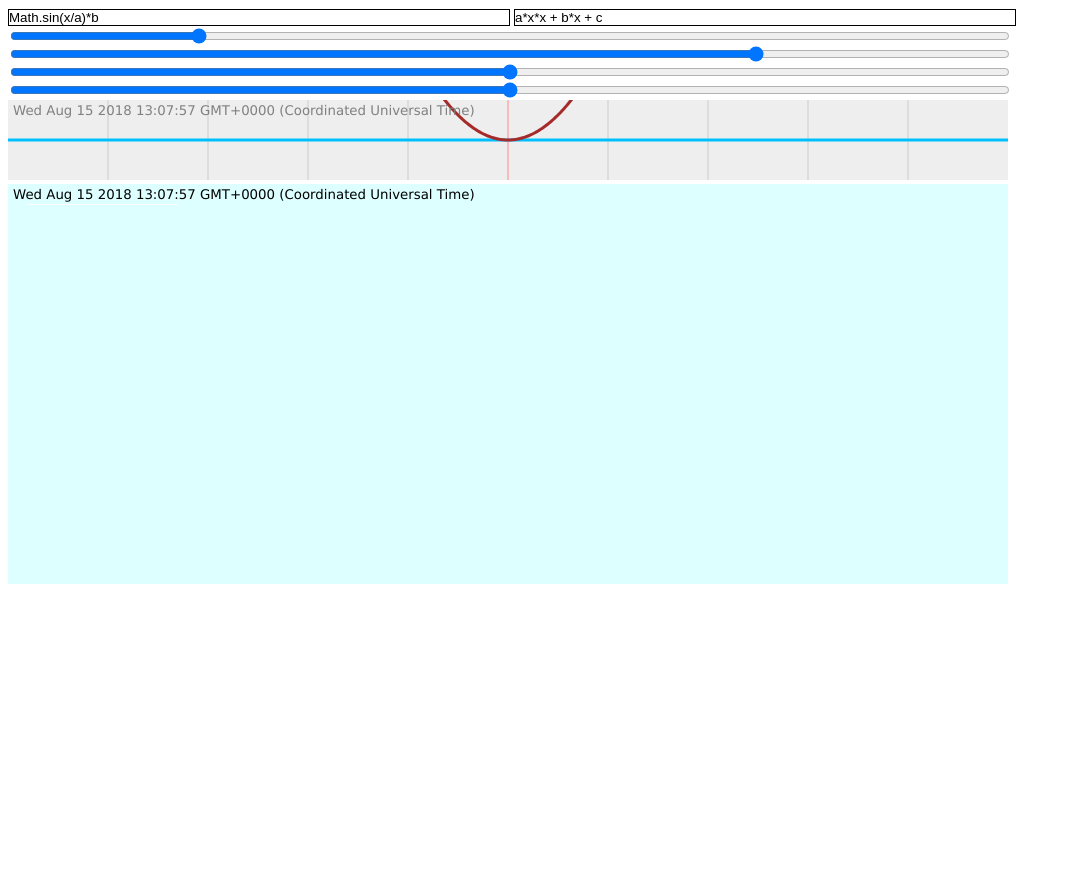
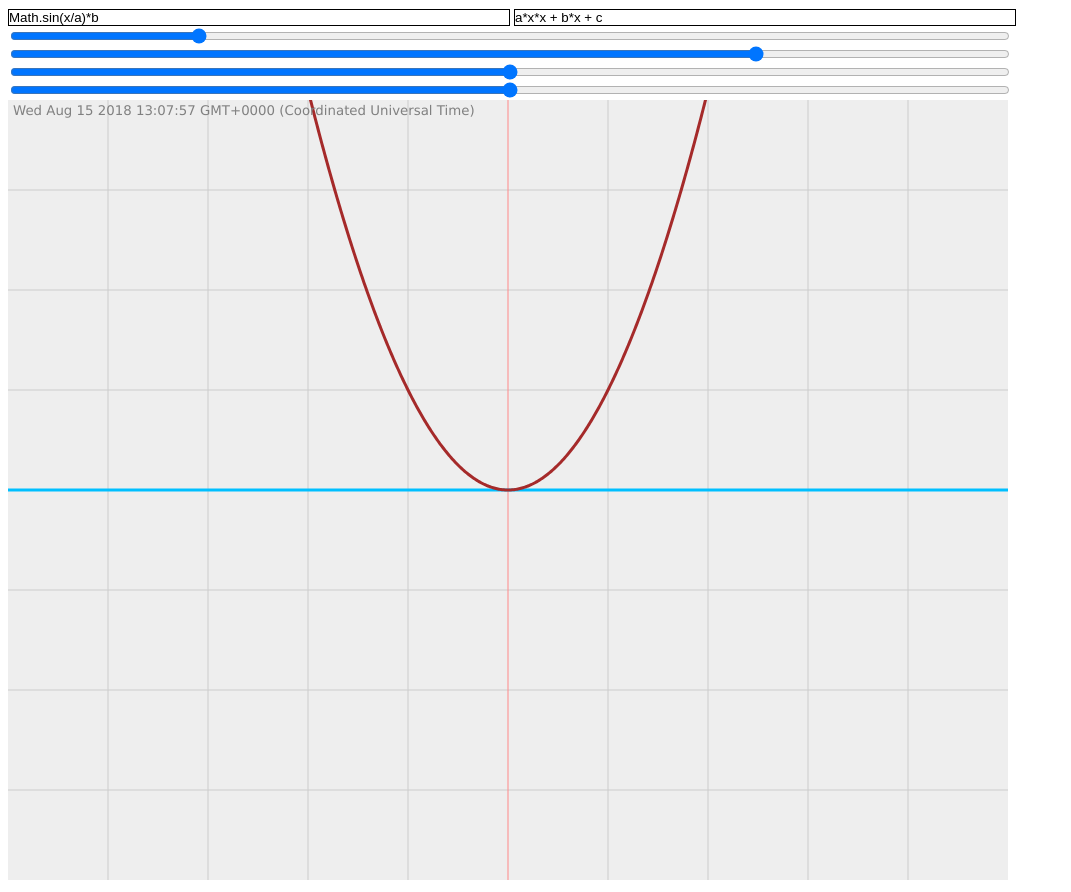
Before and after one commit to Lveekhout/javascriptsource, a plain HTML site: page Animating Canvas/Parabool/index.html in a window 1280 px wide. Shown: the whole page, without its empty margins (0-1071 px from the left). Before the commit the page ends 800 px from the top, so only its background shows below. Drawn offline with Linux system fonts and the light colour scheme.

Commit message:
Herstel Animating Canvas/Parabool

```diff
--- a/Animating Canvas/Parabool/index.html
+++ b/Animating Canvas/Parabool/index.html
@@ -3,7 +3,6 @@
     <head>
         <title>Parabool</title>
         <link rel="stylesheet" href="css/index.css">
-        <script src="js/Vierkant.js"></script>
         <script src="js/index.js"></script>
     </head>
     <body>
@@ -13,7 +12,6 @@
         <input oninput="a=parseFloat(this.value); window.requestAnimationFrame(draw)" type="range" step="0.01" min="-2" max="2" value="1">
         <input oninput="b=parseFloat(this.value); window.requestAnimationFrame(draw)" type="range" step="0.01" min="-5" max="5" value="0">
         <input oninput="c=parseFloat(this.value); window.requestAnimationFrame(draw)" type="range" step="0.01" min="-5" max="5" value="0">
-        <canvas id="canvas" width="1000px" height="80px"></canvas>
-        <canvas id="vierkantcanvas" width="1000px" height="400px" style="background-color: #DFF"></canvas>
+        <canvas id="canvas" width="1000px" height="780px"></canvas>
     </body>
 </html>
--- a/Animating Canvas/Parabool/js/Vierkant.js
+++ /dev/null
@@ -1,13 +0,0 @@
-function Vierkant(canvas) {
-    this.ctx = canvas.getContext('2d')
-    this.ctx.font = "10pt Verdana"
-    this.ctx.fillStyle = "black"
-    this.ctx.fillText(new Date(), 5, 15)
-
-    this.ctx.fillStyle = "white"
-    this.ctx.fillRect(20,20,150,1);
-//    this.ctx.strokeStyle = "red"
-//    this.ctx.lineWidth = 0
-//    this.ctx.strokeRect(20,20,150,100);
-    this.ctx.stroke();
-}
--- a/Animating Canvas/Parabool/js/index.js
+++ b/Animating Canvas/Parabool/js/index.js
@@ -71,6 +71,4 @@ window.onload = () => {
 
     zoominput.value = zoom
     window.requestAnimationFrame(draw)
-
-    new Vierkant(document.getElementById('vierkantcanvas'))
 }
```
